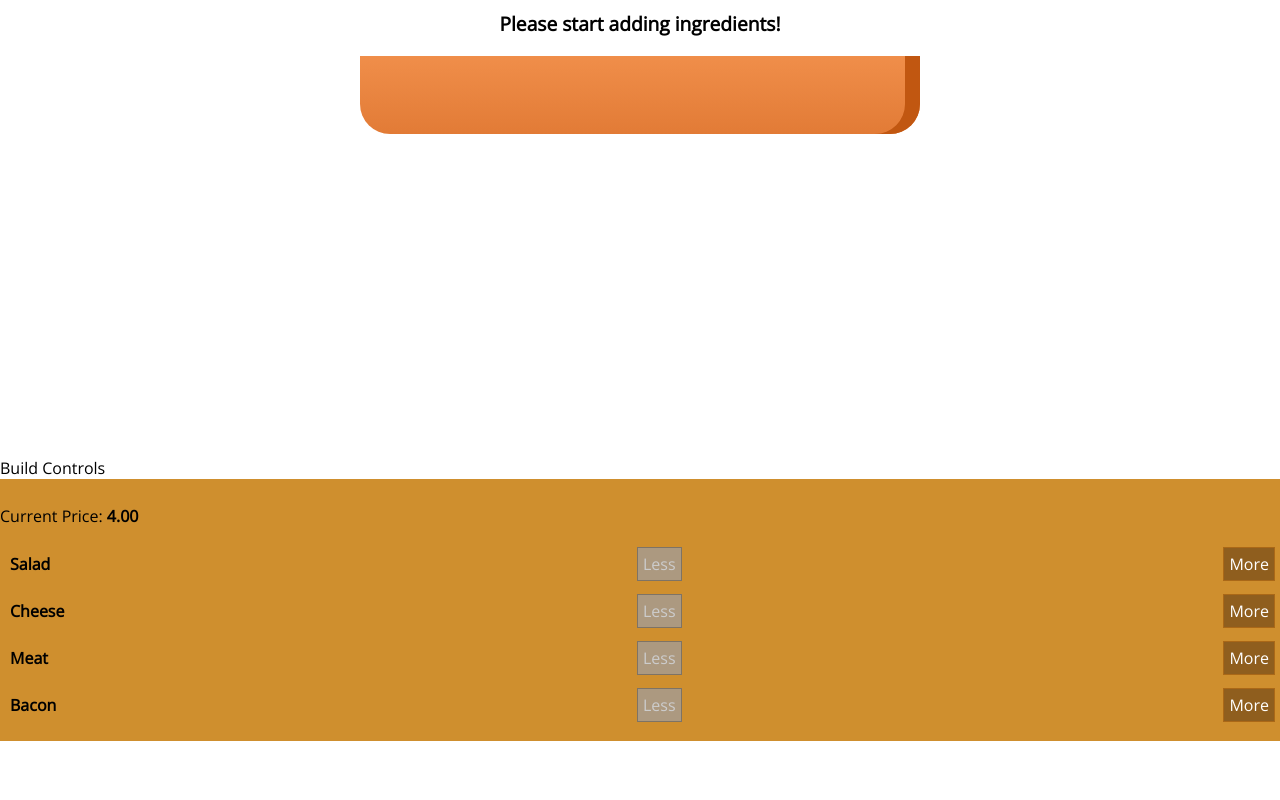
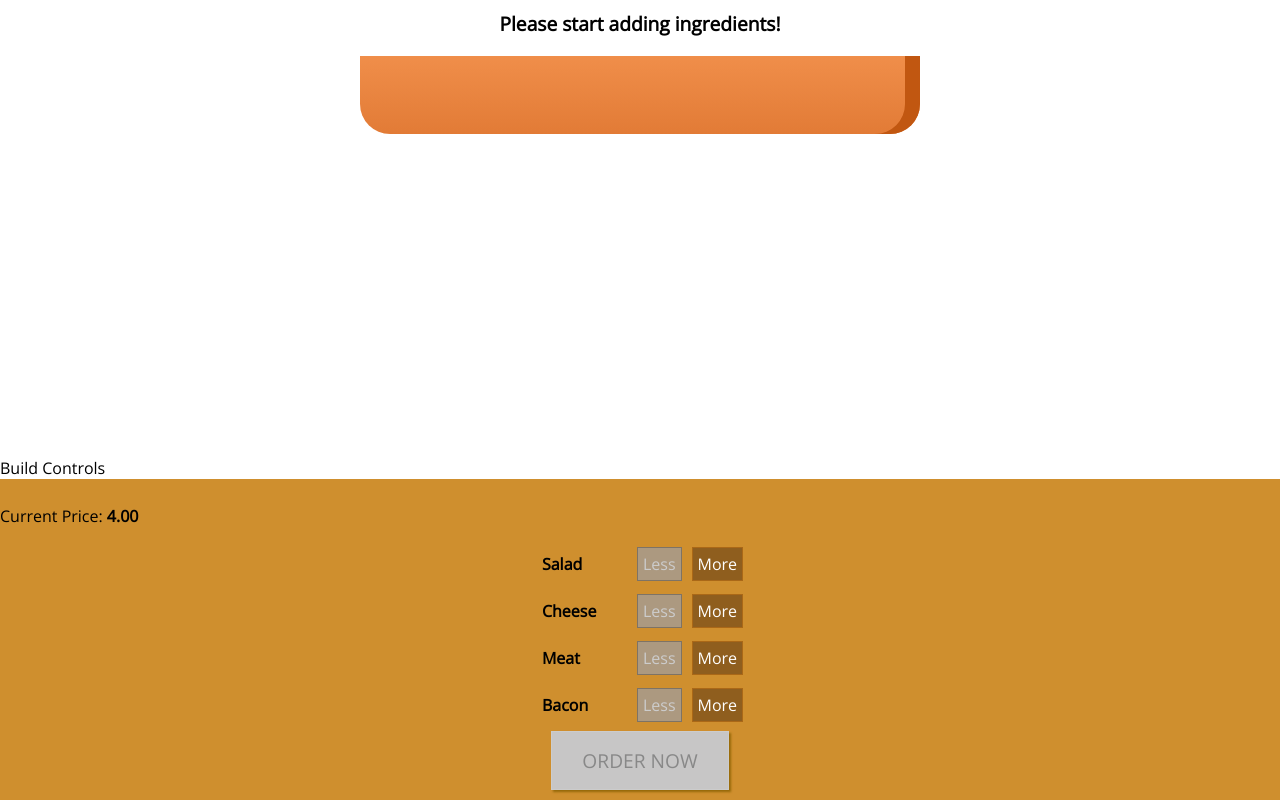
Before and after one commit to SwarnaKishore/react-burger-builder, a React (Create React App) app: page / in a window 1280 px wide. Shown: the part 181-981 px from the top of the page. Before the commit the page ends 922 px from the top, so only its background shows below. Built offline with nearby package versions, Linux system fonts and the light colour scheme.

Commit message:
adding the order button

```diff
--- a/src/components/Burger/BuildControls/BuildControl/BuildControl.module.css
+++ b/src/components/Burger/BuildControls/BuildControl/BuildControl.module.css
@@ -1,6 +1,6 @@
 .BuildControl {
     display: flex;
-    justify-content: space-between;
+    justify-content: center;
     align-items: center;
     margin: 5px 0;
   }
--- a/src/components/Burger/BuildControls/BuildControls.js
+++ b/src/components/Burger/BuildControls/BuildControls.js
@@ -20,6 +20,7 @@
                           disabled={props.disabled[element.type]}
             />
         ))}
+        <button className={classes.OrderButton} disabled={!props.purchasable}>ORDER NOW</button>
     </div>
 );
 
--- a/src/components/Burger/BuildControls/BuildControls.module.css
+++ b/src/components/Burger/BuildControls/BuildControls.module.css
@@ -13,3 +13,42 @@
       display: block;
     }
   }
+
+  .OrderButton {
+    background-color: #DAD735;
+    outline: none;
+    cursor: pointer;
+    display: flex;
+    margin: 0 auto;
+    border: 1px solid #966909;
+    color: #966909;
+    font-family: inherit;
+    font-size: 1.2em;
+    padding: 15px 30px;
+    box-shadow: 2px 2px 2px #966909;
+}
+
+.OrderButton:hover, .OrderButton:active {
+    background-color: #A0DB41;
+    border: 1px solid #966909;
+    color: #966909;
+}
+
+.OrderButton:disabled {
+    background-color: #C7C6C6;
+    cursor: not-allowed;
+    border: 1px solid #ccc;
+    color: #888888;
+}
+
+@keyframes enable {
+    0% {
+        transform: scale(1);
+    }
+    60% {
+        transform: scale(1.1);
+    }
+    100% {
+        transform: scale(1);
+    }
+}
--- a/src/containers/BurgerBuilder/BurgerBuilder.js
+++ b/src/containers/BurgerBuilder/BurgerBuilder.js
@@ -22,7 +22,19 @@
             cheese: 0,
             meat: 0
         },
-        totalPrice: 4
+        totalPrice: 4,
+        purchasable: false
+    };
+
+    updatePurchaseState = (ingredients) => {
+        const sum = Object.keys( ingredients )
+        .map( key => {
+          return ingredients[key]
+        })
+        .reduce( (sum,el) => {
+          return sum + el
+        }, 0);
+        this.setState({purchasable : sum > 0});
     };
 
     addIngredientHandler = (type) => {
@@ -35,6 +47,7 @@
         const priceAddition = INGREDIENT_PRICES[type];
         const newPrice = this.state.totalPrice + priceAddition;
         this.setState({ingredients: updatedIngredients, totalPrice: newPrice});
+        this.updatePurchaseState(updatedIngredients);
     }
 
     removeIngredientHandler = (type) => {
@@ -50,6 +63,7 @@
         const priceDeduction = INGREDIENT_PRICES[type];
         const newPrice = this.state.totalPrice - priceDeduction;
         this.setState({ingredients: updatedIngredients, totalPrice: newPrice});
+        this.updatePurchaseState(updatedIngredients);
     }
 
     render() {
@@ -67,6 +81,7 @@
                                ingredientRemoved={this.removeIngredientHandler}
                                disabled={disableinfo}
                                price={this.state.totalPrice}
+                               purchasable={this.state.purchasable}
                                />
             </Aux>
             );
```
